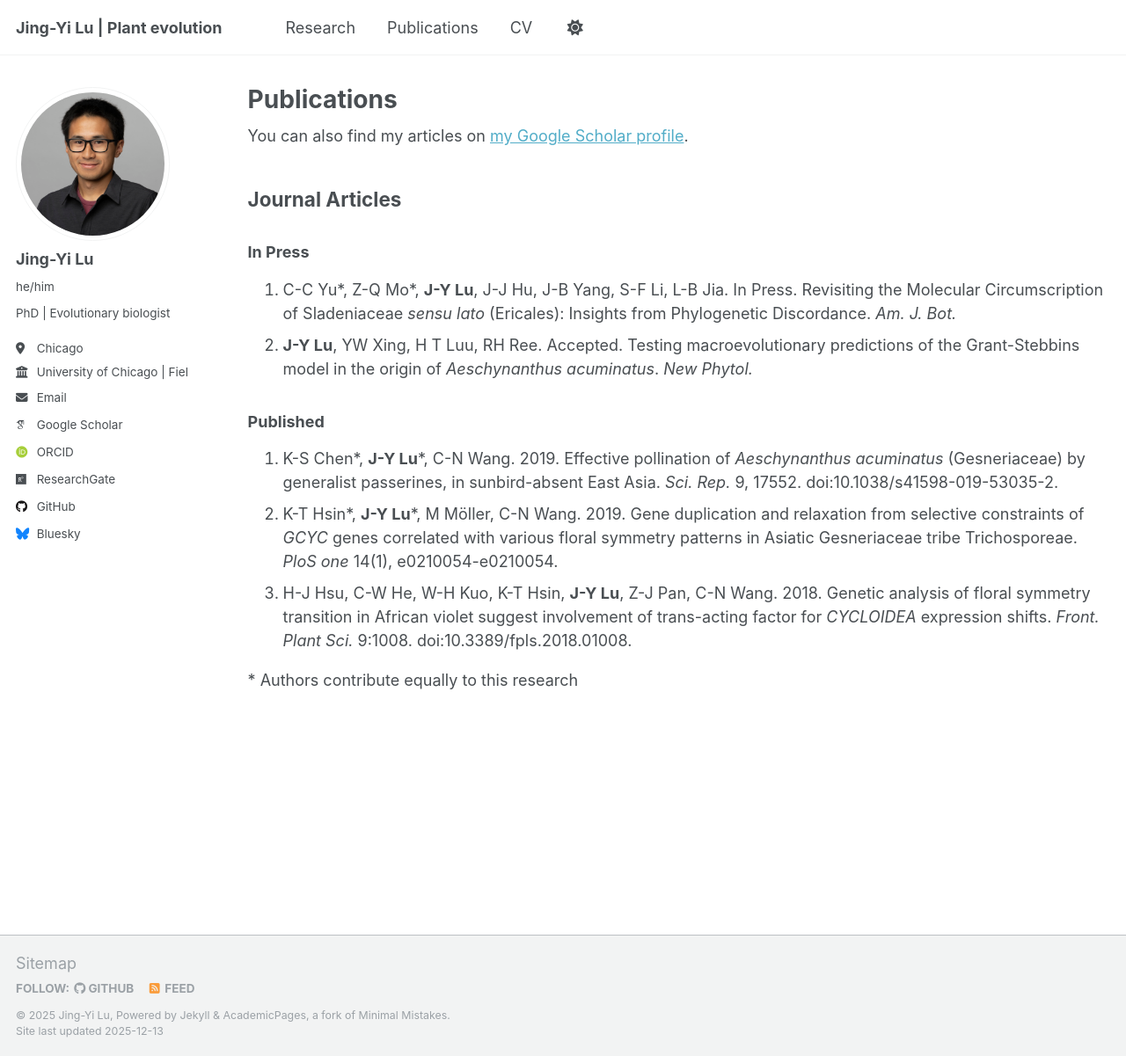
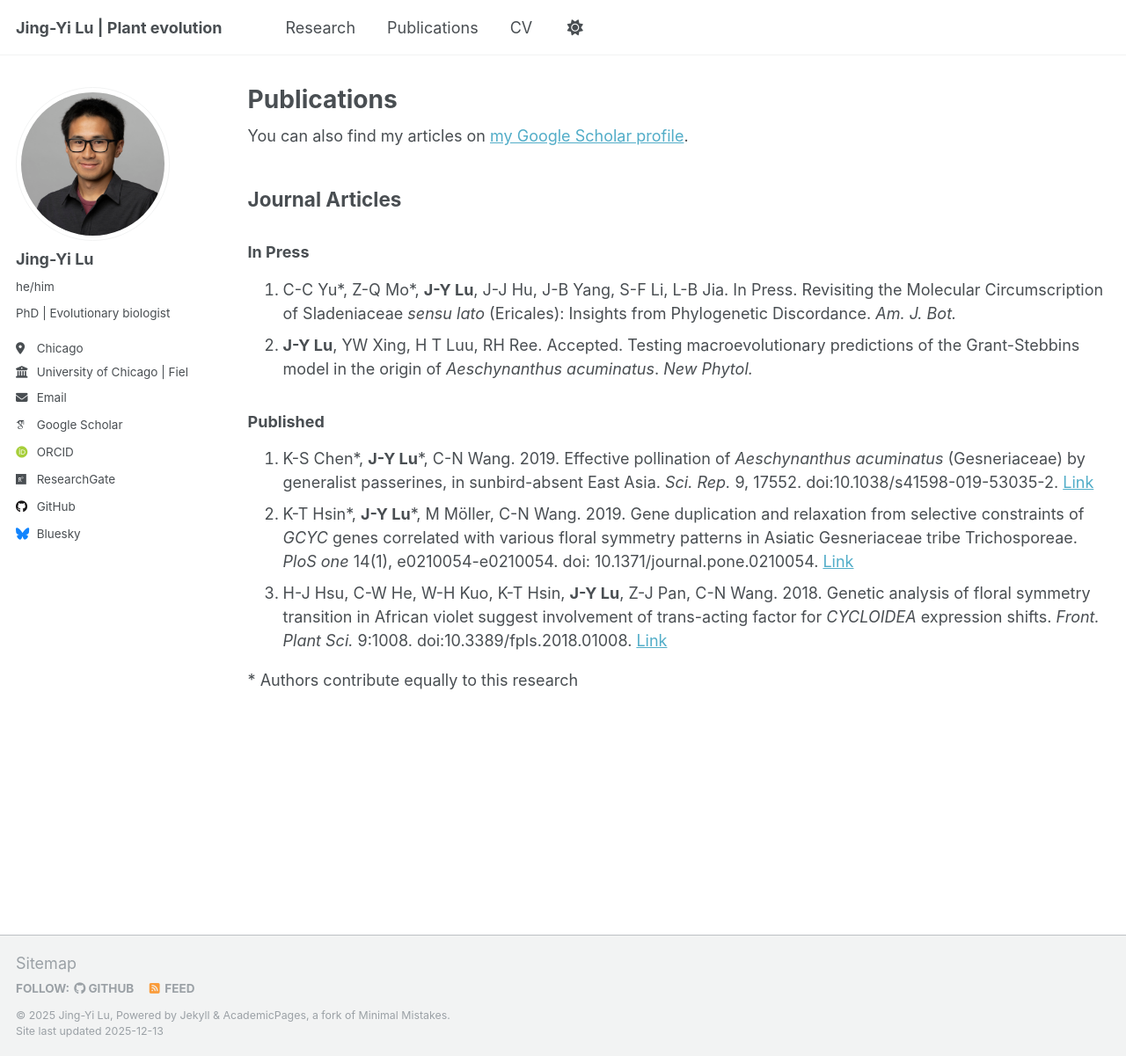
Before and after one commit to jingyilu/jingyilu.github.io, a Jekyll site: the page built from _pages/publications.md, in a window 1280 px wide and 1201 px high. Shown: the whole window at 88% size. Built offline with Jekyll 4.4.1, drawn with Linux system fonts in a browser that asks for light colours; some web fonts are replaced; a script that is not in the unit is left out.

Commit message:
update publications

```diff
--- a/_pages/publications.md
+++ b/_pages/publications.md
@@ -23,9 +23,9 @@ model in the origin of _Aeschynanthus acuminatus_. _New Phytol._
 
 ### Published
 
-1. K-S Chen\*, **J-Y Lu**\*, C-N Wang. 2019. Effective pollination of _Aeschynanthus acuminatus_ (Gesneriaceae) by generalist passerines, in sunbird-absent East Asia. _Sci. Rep._ 9, 17552. doi:10.1038/s41598-019-53035-2.
-2. K-T Hsin\*, **J-Y Lu**\*, M Möller, C-N Wang. 2019. Gene duplication and relaxation from selective constraints of _GCYC_ genes correlated with various floral symmetry patterns in Asiatic Gesneriaceae tribe Trichosporeae. _PloS one_ 14(1), e0210054-e0210054.
-3. H-J Hsu, C-W He, W-H Kuo, K-T Hsin, **J-Y Lu**, Z-J Pan, C-N Wang. 2018. Genetic analysis of floral symmetry transition in African violet suggest involvement of trans-acting factor for _CYCLOIDEA_ expression shifts. _Front. Plant Sci._ 9:1008. doi:10.3389/fpls.2018.01008.
+1. K-S Chen\*, **J-Y Lu**\*, C-N Wang. 2019. Effective pollination of _Aeschynanthus acuminatus_ (Gesneriaceae) by generalist passerines, in sunbird-absent East Asia. _Sci. Rep._ 9, 17552. doi:10.1038/s41598-019-53035-2. [Link](https://doi.org/10.1038/s41598-019-53035-2)
+2. K-T Hsin\*, **J-Y Lu**\*, M Möller, C-N Wang. 2019. Gene duplication and relaxation from selective constraints of _GCYC_ genes correlated with various floral symmetry patterns in Asiatic Gesneriaceae tribe Trichosporeae. _PloS one_ 14(1), e0210054-e0210054. doi: 10.1371/journal.pone.0210054. [Link](https://doi.org/10.1371/journal.pone.0210054)
+3. H-J Hsu, C-W He, W-H Kuo, K-T Hsin, **J-Y Lu**, Z-J Pan, C-N Wang. 2018. Genetic analysis of floral symmetry transition in African violet suggest involvement of trans-acting factor for _CYCLOIDEA_ expression shifts. _Front. Plant Sci._ 9:1008. doi:10.3389/fpls.2018.01008. [Link](https://doi.org/10.3389/fpls.2018.01008)
 
 
 <!-- ### In Review
```
